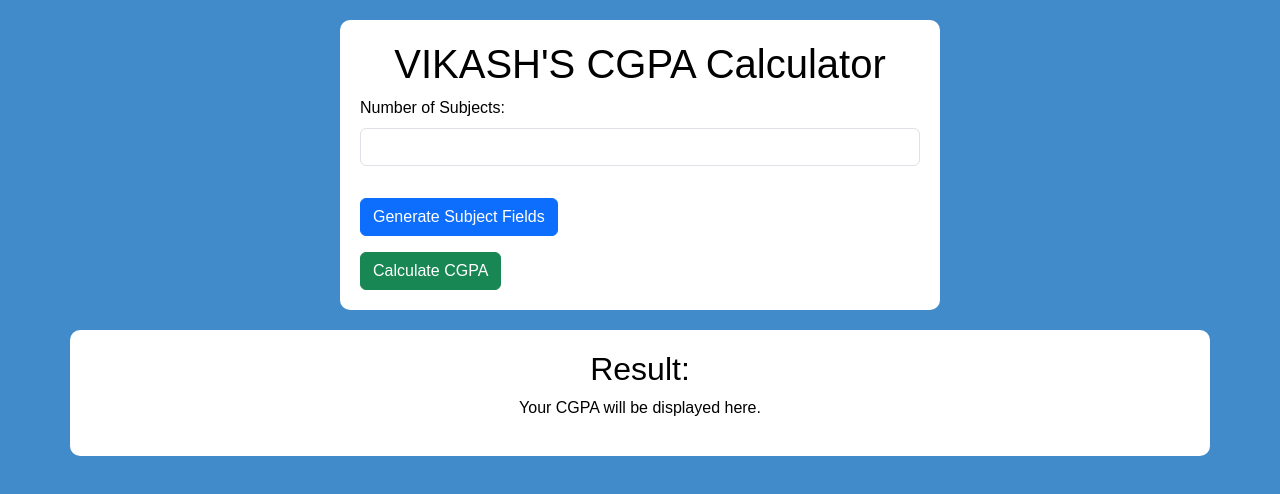
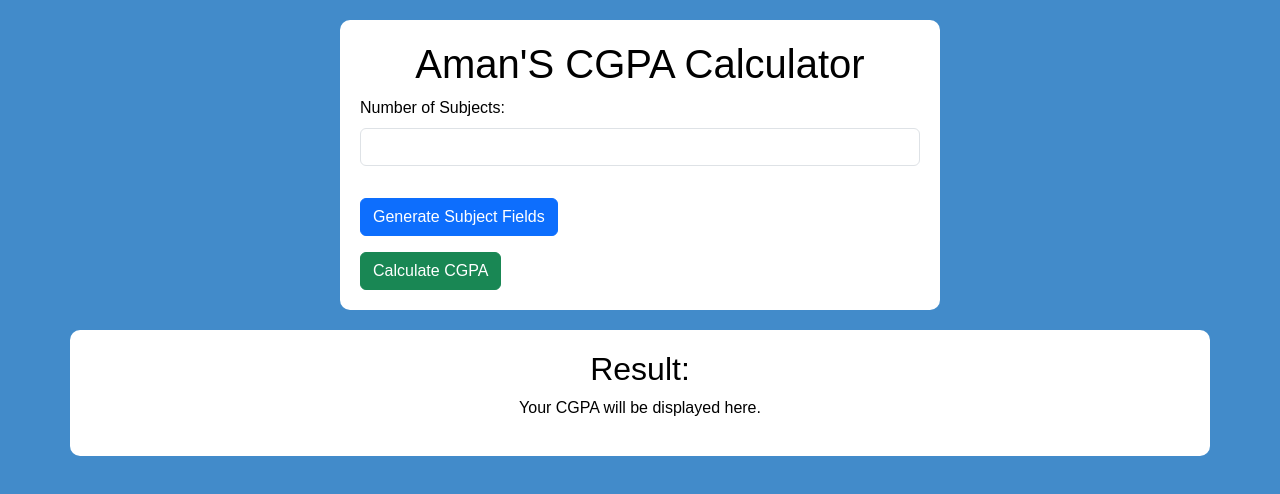
Before and after one commit to Amanraj076/calculator, a plain HTML site: page index.html in a window 1280 px wide. Drawn offline with nearby package versions, Linux system fonts and the light colour scheme.

Commit message:
Update index.html

```diff
--- a/index.html
+++ b/index.html
@@ -44,7 +44,7 @@
 <body>
 
     <div class="container form-container">
-        <h1 class="text-center">VIKASH'S CGPA Calculator</h1>
+        <h1 class="text-center">Aman'S CGPA Calculator</h1>
 
         <form id="cgpaForm">
             <div class="mb-3">
```
